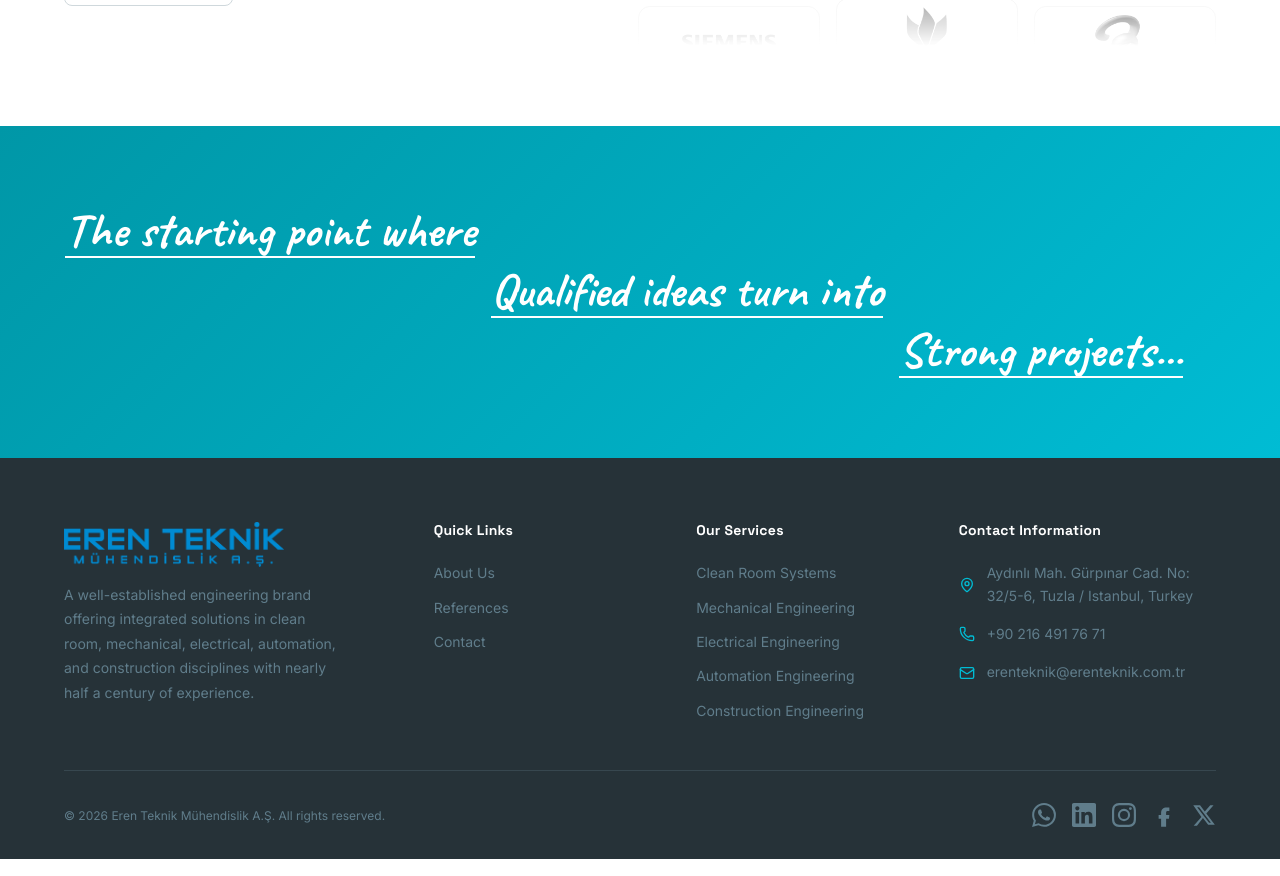
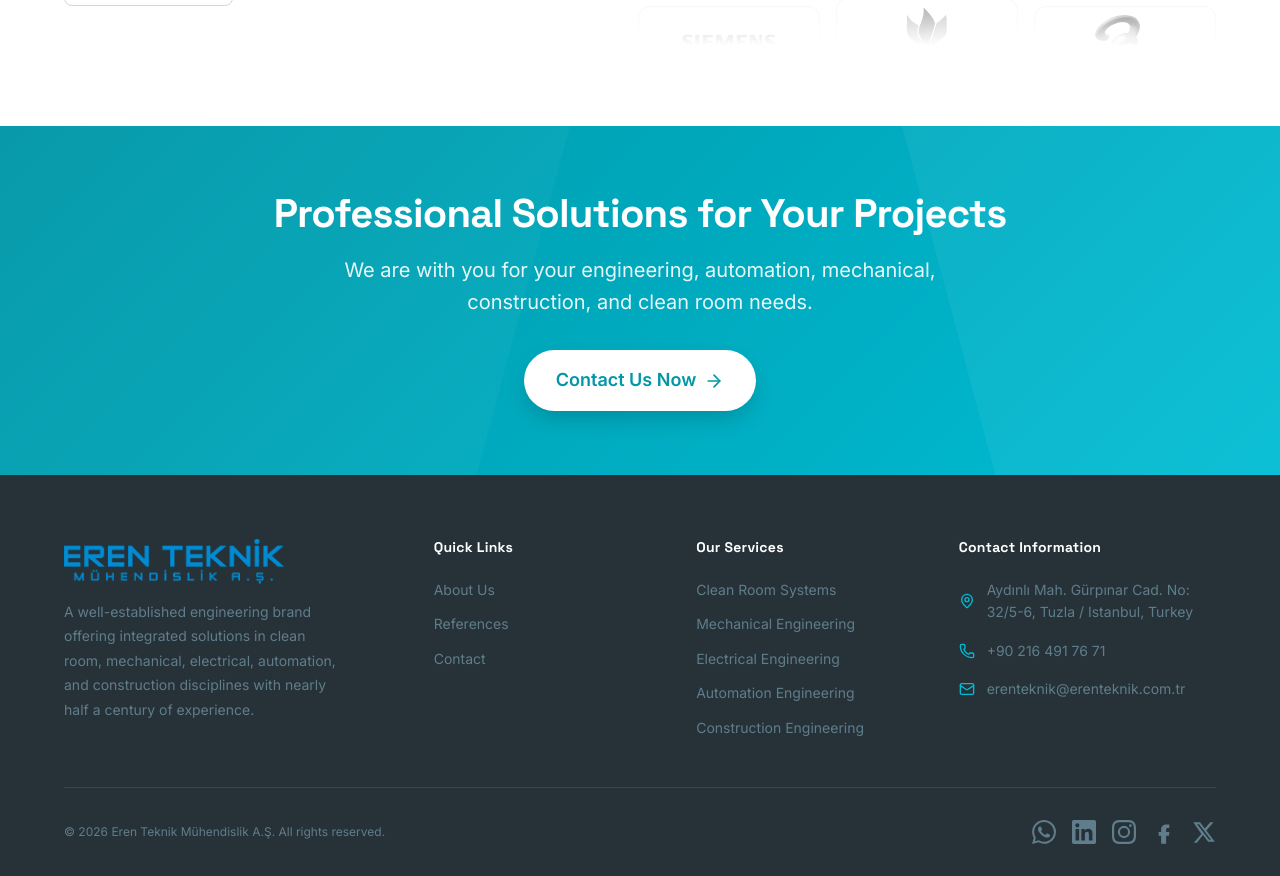
Before and after one commit to ahmeren05/etweb, a Next.js app: page /en in a window 1280 px wide. Shown: the part 2700-3576 px from the top of the page. Built offline with nearby package versions, Linux system fonts and the light colour scheme.

Commit message:
Add modern CTA banner to homepage

```diff
--- a/src/app/[locale]/page.module.css
+++ b/src/app/[locale]/page.module.css
@@ -41,67 +41,90 @@
   overflow: hidden;
 }
 
-/* Contact CTA */
-.contactCTA {
+/* Banner CTA */
+.bannerCTA {
   background: linear-gradient(135deg, var(--color-cyan-deep), var(--color-cyan));
-  padding: var(--space-20) 0;
+  padding: var(--space-16) 0;
+  position: relative;
+  overflow: hidden;
 }
 
-.staggeredContainer {
-  display: grid;
-  grid-template-columns: auto auto auto auto;
-  grid-template-rows: auto auto auto;
-  justify-content: center;
-  align-items: end;
-  row-gap: var(--space-2);
-  column-gap: var(--space-4);
-  margin: 0 auto;
-  padding: 0 var(--space-4);
+.bannerCTA::before {
+  content: '';
+  position: absolute;
+  top: -50%;
+  left: -10%;
+  width: 50%;
+  height: 200%;
+  background: rgba(255, 255, 255, 0.03);
+  transform: rotate(15deg);
+  pointer-events: none;
 }
 
-.staggeredText {
-  color: var(--color-snow);
-  font-family: var(--font-handwriting);
-  font-size: 3rem;
-  font-weight: 700;
-  display: inline-block;
-  border-bottom: 2px solid var(--color-snow);
-  padding-bottom: 2px;
-  line-height: 1;
-  white-space: nowrap;
+.bannerCTA::after {
+  content: '';
+  position: absolute;
+  top: -20%;
+  right: -5%;
+  width: 30%;
+  height: 150%;
+  background: rgba(255, 255, 255, 0.05);
+  transform: rotate(-15deg);
+  pointer-events: none;
 }
 
-.staggeredLine1 {
-  grid-column: 1 / 2;
-  grid-row: 1;
+.bannerContent {
+  display: flex;
+  flex-direction: column;
+  align-items: center;
+  text-align: center;
+  position: relative;
+  z-index: 1;
 }
 
-.staggeredLine2 {
-  grid-column: 2 / 3;
-  grid-row: 2;
+.bannerTitle {
+  color: var(--color-snow);
+  font-size: 2.5rem;
+  font-weight: 700;
+  margin-bottom: var(--space-4);
+  line-height: 1.2;
 }
 
-.staggeredLine3Wrapper {
-  grid-column: 3 / 4;
-  grid-row: 3;
+.bannerSubtitle {
+  color: rgba(255, 255, 255, 0.9);
+  font-size: 1.25rem;
+  max-width: 700px;
+  margin: 0 auto var(--space-8) auto;
+  line-height: 1.6;
 }
 
-/* Arrow Link Replacement for Button */
-.staggeredArrowLink {
-  grid-column: 4 / 5;
-  grid-row: 3;
-  color: var(--color-snow);
-  display: flex;
+.bannerButton {
+  display: inline-flex;
   align-items: center;
-  justify-content: center;
-  margin-left: var(--space-4);
-  margin-bottom: 7px; /* align exactly with 3 dots baseline */
-  transition: transform 0.3s ease, color 0.3s ease;
+  gap: var(--space-2);
+  background-color: var(--color-snow);
+  color: var(--color-cyan-deep);
+  font-weight: 600;
+  font-size: 1.125rem;
+  padding: var(--space-4) var(--space-8);
+  border-radius: var(--radius-full);
+  text-decoration: none;
+  transition: transform 0.3s ease, box-shadow 0.3s ease;
+  box-shadow: 0 10px 25px -5px rgba(0, 0, 0, 0.2);
 }
 
-.staggeredArrowLink:hover {
-  color: rgba(255, 255, 255, 0.8);
-  transform: translateX(12px);
+.bannerButton:hover {
+  transform: translateY(-3px);
+  box-shadow: 0 20px 25px -5px rgba(0, 0, 0, 0.3);
+  color: var(--color-cyan-deep);
+}
+
+.bannerButton svg {
+  transition: transform 0.3s ease;
+}
+
+.bannerButton:hover svg {
+  transform: translateX(4px);
 }
 
 /* Eyebrow Link */
--- a/src/app/[locale]/page.tsx
+++ b/src/app/[locale]/page.tsx
@@ -95,23 +95,15 @@ export default function HomePage() {
         </div>
       </section>
 
-      {/* Contact CTA */}
-      <section className={styles.contactCTA} id="contact-cta">
+      {/* Banner CTA */}
+      <section className={styles.bannerCTA} id="contact-cta">
         <div className="container">
-          <div className={styles.staggeredContainer}>
-            <div className={styles.staggeredLine1}>
-              <span className={styles.staggeredText}>{t('ContactCTA.line1')}</span>
-            </div>
-            <div className={styles.staggeredLine2}>
-              <span className={styles.staggeredText}>{t('ContactCTA.line2')}</span>
-            </div>
-            <div className={styles.staggeredLine3Wrapper}>
-              <span className={styles.staggeredText}>{t('ContactCTA.line3')}</span>
-            </div>
-            <Link href="/iletisim" className={styles.staggeredArrowLink} aria-label={t('ContactCTA.cta')}>
-              <svg width="72" height="28" viewBox="0 0 72 28" fill="none" stroke="currentColor" strokeWidth="3" strokeLinecap="round" strokeLinejoin="round">
-                <path d="M0 14H70M58 4l12 10-12 10"/>
-              </svg>
+          <div className={styles.bannerContent}>
+            <h2 className={styles.bannerTitle}>{t('BannerCTA.title')}</h2>
+            <p className={styles.bannerSubtitle}>{t('BannerCTA.subtitle')}</p>
+            <Link href="/iletisim" className={styles.bannerButton} aria-label={t('BannerCTA.button')}>
+              {t('BannerCTA.button')}
+              <ArrowRight size={20} />
             </Link>
           </div>
         </div>
--- a/src/messages/en.json
+++ b/src/messages/en.json
@@ -397,5 +397,10 @@
     "loading": "Loading...",
     "companyName": "Eren Teknik Engineering Inc.",
     "companyShort": "Eren Teknik"
+  },
+  "BannerCTA": {
+    "title": "Professional Solutions for Your Projects",
+    "subtitle": "We are with you for your engineering, automation, mechanical, construction, and clean room needs.",
+    "button": "Contact Us Now"
   }
 }
--- a/src/messages/tr.json
+++ b/src/messages/tr.json
@@ -26,10 +26,10 @@
       "title": "Elektrik Mühendisliği",
       "description": "Güvenli ve kesintisiz enerji akışı için; Alçak ve orta gerilim güç dağıtımından enerji optimizasyonuna kadar elektrik altyapı çözümleri.",
       "services": {
-        "lowVoltage":"Alçak ve Orta Gerilim Güç Sistemleri",
+        "lowVoltage": "Alçak ve Orta Gerilim Güç Sistemleri",
         "mediumVoltage": "Aydınlatma Tasarımı ve Otomasyonu",
         "lighting": "Topraklama ve Yıldırımdan Korunma",
-         "grounding": "CCTV Sistemleri",
+        "grounding": "CCTV Sistemleri",
         "energyEfficiency": "Enerji Verimliliği ve Danışmanlığı"
       }
     },
@@ -397,5 +397,10 @@
     "loading": "Yükleniyor...",
     "companyName": "Eren Teknik Mühendislik A.Ş.",
     "companyShort": "Eren Teknik"
+  },
+  "BannerCTA": {
+    "title": "Projeleriniz İçin Profesyonel Çözümler",
+    "subtitle": "Mühendislik, otomasyon, mekanik, inşaat ve temiz oda ihtiyaçlarınızda yanınızdayız.",
+    "button": "Hemen İletişime Geçin"
   }
 }
```
